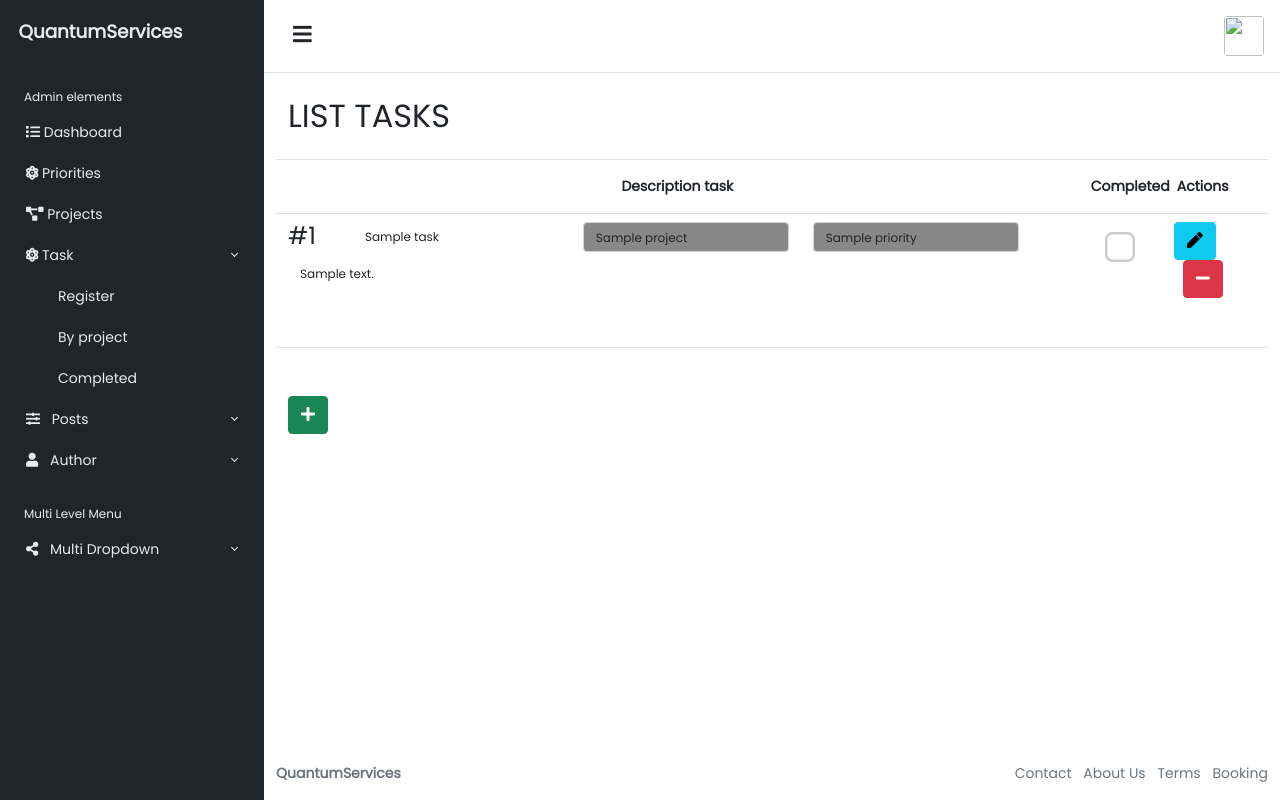
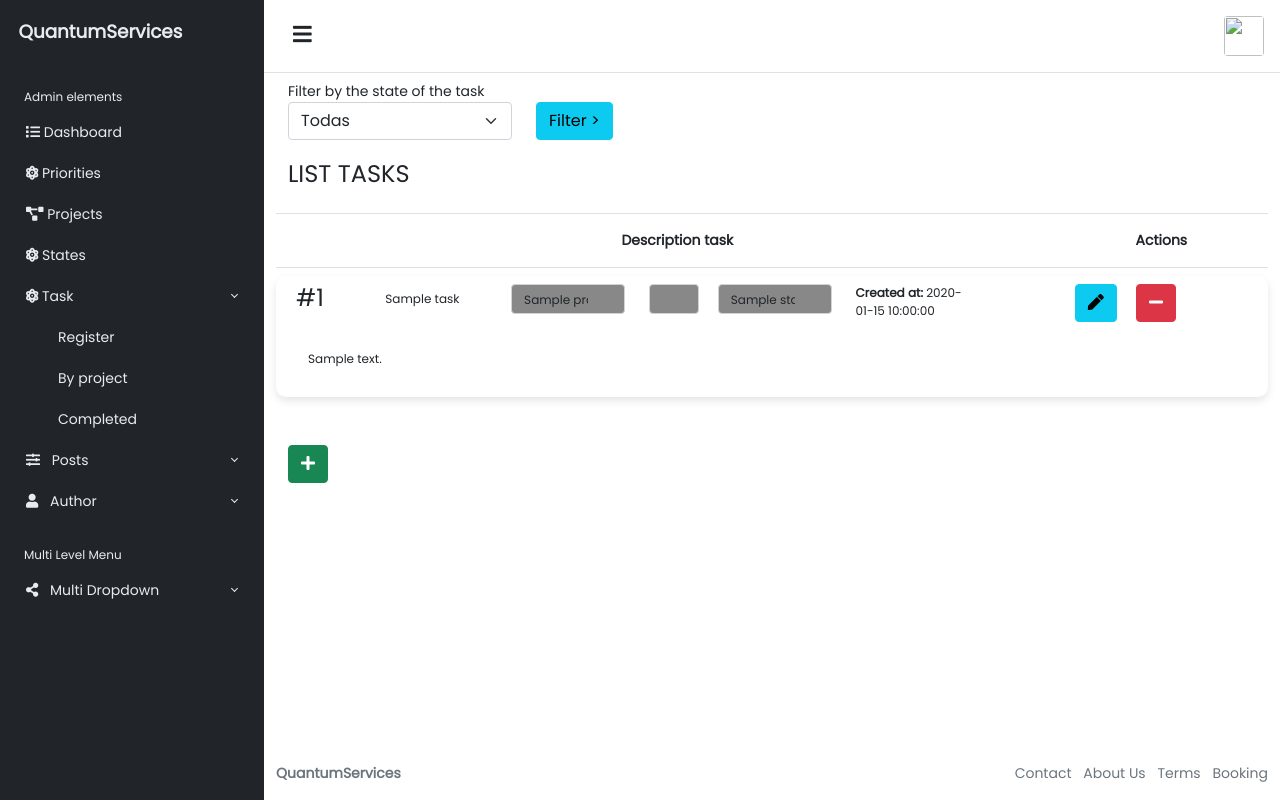
Before and after one commit to Santiago-Otero-Figueredo/todo-projects, a FastAPI app: template templates/tasks/register.html in a window 1280 px wide. Run offline with FastAPI, Linux system fonts and the light colour scheme; the template is opened without the code that fills it: most values are stand-ins (such as "Sample title", 1, 10 or a date in 2020); parts of the project's set-up code (start-up, migrations or seed data) failed here and were passed over; some libraries are stand-ins or nearby versions.

Commit message:
Changes in state of task and filter by state of task

```diff
--- a/apps/projects/schemas/tasks.py
+++ b/apps/projects/schemas/tasks.py
@@ -11,4 +11,4 @@
 
 
 class CompleteTaskRequest(BaseModel):
-    is_complete: bool
+    state: int
--- a/main.py
+++ b/main.py
@@ -15,6 +15,8 @@
 from apps.projects.routers.priorities import router as priority_router
 from apps.projects.routers.projects import router as project_router
 from apps.projects.routers.tasks import router as task_router
+from apps.projects.routers.states import router as state_router
+
 
 
 
@@ -37,6 +39,8 @@
 app.include_router(priority_router)
 app.include_router(project_router)
 app.include_router(task_router)
+app.include_router(state_router)
+
 
 
 
--- a/static/js/custom/forms/register.js
+++ b/static/js/custom/forms/register.js
@@ -72,33 +72,3 @@
         });
     });
 });
-
-
-document.querySelectorAll('.complete-task').forEach(function(button) {
-    button.addEventListener('click', function() {
-        var completeAction = button.getAttribute('data-action');
-
-        // Enviar la solicitud para eliminar la tarea
-        fetch(completeAction, {
-            method: 'POST', // o 'POST' según tu ruta y método
-            headers: {
-                'Content-Type': 'application/json', // Especificar el tipo de contenido como JSON
-            },
-            body: JSON.stringify({
-                'is_complete': button.checked
-            }),
-        })
-        .then(response => {
-        if (response.ok) {
-            // Puedes realizar alguna acción adicional si la eliminación fue exitosa
-            console.log('Tarea completada exitosamente');
-        } else {
-            console.error('Error al intentar completar la tarea');
-        }
-        })
-        .catch(error => console.error('Error en la solicitud:', error))
-        .finally(() => {
-            console.error('Finally');
-        });
-    });
-});
--- a/templates/base/base.html
+++ b/templates/base/base.html
@@ -149,6 +149,25 @@
                 }
             }
 
+            .description-text{
+                height: 10px;
+                border-radius: 10px;
+            }
+
+            .list-container-task{
+                background-color: #fff; /* Color de fondo de la tarjeta */
+                border-radius: 10px; /* Bordes redondeados */
+                overflow: hidden; /* Evitar que el sombreado se extienda más allá de la tarjeta */
+
+                /* Sombreado */
+                box-shadow: 0 4px 8px rgba(0, 0, 0, 0.1); /* Sombra suave */
+                transition: transform 0.3s ease; /* Transición al pasar el cursor */
+            }
+
+            .list-container-task:hover {
+                transform: translateY(-5px); /* Efecto de elevación al pasar el cursor */
+            }
+
             .list-container-task, .list-container-task textarea, .list-container-task input{
                 font-size: 12px;
             }
--- a/templates/base/components/forms/select.html
+++ b/templates/base/components/forms/select.html
@@ -1,6 +1,15 @@
 <div class="{{ div_class }}">
-    <select class="form-select" name='{{name}}' {%if id %} id='{{id}}' {% endif %} {%if required %} required {% endif %} {%if color_inner %} style="background: {{color_inner}};"  {% endif %}>
-        <option value="" disabled {%if not default_value %} selected {% endif %} style="background-color: #eee;">{{placeholder}}</option>
+    <select class="form-select {{select_class}}"
+        name='{{name}}'
+        {%if id %} id='{{id}}' {% endif %}
+        {%if required %} required {% endif %}
+        {%if color_inner %} style="background: {{color_inner}};"  {% endif %}
+        {%if data_action %} data-action={{data_action}} {% endif %}
+        >
+        <option value=""
+            {%if not optional %} disabled {% endif %}
+            {%if not default_value %} selected {% endif %}
+            style="background-color: #eee;">{{placeholder}}</option>
         {% for option in options %}
             <option
                 value="{{ option.id }}"
--- a/templates/base/components/forms/textarea.html
+++ b/templates/base/components/forms/textarea.html
@@ -5,7 +5,7 @@
         name="{{name}}"
         id="{{id}}"
         rows="{{rows}}"
-        {%if not resize %} style="resize: none;"{% endif %}
+        style="{%if not resize %}resize: none;{% endif %} overflow: hidden;"
         {%if required %} required {% endif %}
     >{{ default_value }}</textarea>
 </div>
--- /dev/null
+++ b/templates/base/menu/states.html
@@ -0,0 +1,8 @@
+{% set list_states_url = url_for('list-states') %}
+
+<li class="sidebar-item">
+    <a href="{{ list_states_url }}" class="sidebar-link {% if list_states_url == request.url %} active-menu {% endif %}">
+        <i class="fas fa-atom"></i>
+        States
+    </a>
+</li>
--- a/templates/base/sidebar.html
+++ b/templates/base/sidebar.html
@@ -16,6 +16,7 @@
             </li>
             {% include 'base/menu/priorities.html' %}
             {% include 'base/menu/projects.html' %}
+            {% include 'base/menu/states.html' %}
             {% include 'base/menu/tasks.html' %}
 
             <li class="sidebar-item">
--- a/templates/priorities/register.html
+++ b/templates/priorities/register.html
@@ -10,7 +10,7 @@
     <div class="px-2">
         {% if priorities %}
             <div class="mt-3">
-                <h3 class="text-uppercase fs-2 mb-4">List priorities</h3>
+                <h3 class="text-uppercase fs-4 mb-4">List priorities</h3>
                 <div class="border-bottom border-top row pt-3">
                     <div class="row col-10">
                         <div class="mb-3 col-3">
@@ -59,7 +59,7 @@
 
         <div class="mt-5">
             <div id="add-container" class="d-none mb-3">
-                <h4 class="text-uppercase fs-3 mb-4">Add new priority</h4>
+                <h4 class="text-uppercase fs-4 mb-4">Add new priority</h4>
                 <form action="{{ url_for('register-priority') }}" method="POST" class="for border-top" id="register">
                     <div class="border-bottom row pt-3">
                         <div class="row col-10">
--- a/templates/tasks/register.html
+++ b/templates/tasks/register.html
@@ -8,54 +8,68 @@
 
 {% block content %}
     <div class="px-2">
+        <form action="{{ url_for('list-tasks') }}" method="GET" id="filter" class="row">
+            <label for="filter_state">Filter by the state of the task</label>
+            {% with id='filter_state', div_class='mb-1 col-3', color_inner=color_filter, default_value=state_id, options=states, placeholder='Todas', optional=True, name='filter_state' %}
+                {% include 'base/components/forms/select.html' %}
+            {% endwith %}
+            <div class="col-2 text-left">
+                <button type="submit" class="btn btn-info me-3">Filter ></button>
+            </div>
+        </form>
         {% if tasks %}
             <div class="mt-3">
-                <h3 class="text-uppercase fs-2 mb-4">List tasks</h3>
+                <h3 class="text-uppercase fs-4 mb-4">List tasks</h3>
                 <div class="border-bottom border-top row py-3 text-center">
                     <div class="row col-10">
                         <strong>Description task</strong>
                     </div>
-                    <div class="col-1">
-                        <strong>Completed</strong>
-                    </div>
-                    <div class="col-1">
+                    <div class="col-2">
                         <strong>Actions</strong>
                     </div>
                 </div>
                 {% for task in tasks %}
                     <form action="{{ url_for('update-task', task_id=task.id) }}" method="POST" class="for" id="update-{{ task.id }}">
-                        <div class="border-bottom row pt-2 list-container-task">
-                            <div class="row  col-10">
+                        <div class="row p-2 list-container-task mt-2 m-b1">
+                            <div class="row  col-12">
                                 <div class="row">
                                     <div class="col-1">
-                                        <h4 class="col-1">#{{task.id}}</h4>
+                                        <h4 class="col-1">#{{ loop.index }}</h4>
                                     </div>
                                     <div class="row col-11">
-                                        {% with div_class='mb-1 col', type='text', default_value=task.name, placeholder='Name', name='name', required=True %}
+                                        {% with div_class='mb-1 col-2', type='text', default_value=task.name, placeholder='Name', name='name', required=True %}
                                             {% include 'base/components/forms/input.html' %}
                                         {% endwith %}
-                                        {% with div_class='mb-1 col', options=projects, default_value=task.project_id, placeholder='Select a project', name='project', required=True %}
+                                        {% with div_class='mb-1 col-2', options=projects, default_value=task.project_id, placeholder='Select a project', name='project', required=True %}
                                             {% include 'base/components/forms/select.html' %}
                                         {% endwith %}
-                                        {% with div_class='mb-1 col', color_inner=task.priority.color, options=priorities, default_value=task.priority_id, placeholder='Select a priority', name='priority', required=True %}
+                                        {% with div_class='mb-1 col-1', color_inner=task.priority.color, options=priorities, default_value=task.priority_id, placeholder='Select a priority', name='priority', required=True %}
                                             {% include 'base/components/forms/select.html' %}
                                         {% endwith %}
+                                        {% set data_action_url = url_for('complete-task', task_id=task.id) %}
+                                        {% with div_class='mb-1 col-2', select_class='complete-task', color_inner=task.state.color, options=states, default_value=task.state_id, placeholder='Select a state', name='state', data_action=data_action_url, required=True %}
+                                            {% include 'base/components/forms/select.html' %}
+                                        {% endwith %}
+                                        <div class="col-2 text-start">
+                                            <p><strong>Created at: </strong>{{ task.created_at_formatted }}</p>
+                                        </div>
+                                        <div class="col-3 text-end">
+                                            <button type="submit" class="btn btn-info update me-3"><i class="fas fa-pen"></i></button>
+                                            <button type="button" class="btn btn-danger delete" data-form-id="update-{{ task.id }}" data-action="{{ url_for('delete-task', task_id=task.id) }}"><i class="fas fa-minus"></i></button>
+                                        </div>
                                     </div>
                                 </div>
-                                <div class="row">
-                                    {% with div_class='mb-1 col', input_class='no-input-borders', rows='4', resize=false, type='text', default_value=task.description, placeholder='Description', name='description'%}
+                                <div class="row mt-2">
+                                    {% with div_class='mb-1 col', input_class='description-text  no-input-borders', resize=false, type='text', default_value=task.description, placeholder='Description', name='description'%}
                                         {% include 'base/components/forms/textarea.html' %}
                                     {% endwith %}
                                 </div>
                             </div>
-                            <div class="col-1 text-center pt-3">
-                                <input type="checkbox" name="completed" class="custom-checkbox form-check-input complete-task" data-form-id="update-{{ task.id }}" data-action="{{ url_for('complete-task', task_id=task.id) }}" {% if task.is_complete %} checked {% endif %}>
-                            </div>
-                            <div class="col-1 text-center">
-                                <button type="submit" class="btn btn-info update me-3"><i class="fas fa-pen"></i></button>
-                                <button type="button" class="btn btn-danger delete" data-form-id="update-{{ task.id }}" data-action="{{ url_for('delete-task', task_id=task.id) }}"><i class="fas fa-minus"></i></button>
-                            </div>
+
+
                         </div>
+
+
                     </form>
                 {% endfor %}
             </div>
@@ -63,7 +77,7 @@
 
         <div class="mt-5">
             <div id="add-container" class="d-none mb-3">
-                <h4 class="text-uppercase fs-3 mb-4">Add new task</h4>
+                <h4 class="text-uppercase fs-4 mb-4">Add new task</h4>
                 <form action="{{ url_for('register-task') }}" method="POST" class="for border-top" id="register">
                     <div class="border-bottom row pt-3">
                         <div class="row col-10">
@@ -103,4 +117,60 @@
 {% block javascript %}
     {{ super() }}
     <script src="{{ url_for('static', path='/js/custom/forms/register.js') }}"></script>
+
+    <script>
+        const textareas = document.querySelectorAll('.description-text');
+
+        textareas.forEach(function(textarea) {
+            textarea.addEventListener('input', function () {
+                // Reinicia la altura a cero para obtener la altura correcta al ajustar
+                this.style.height = '0';
+                // Ajustar la altura del textarea a la altura del contenido
+                this.style.height = (this.scrollHeight) + 'px';
+
+                console.log((this.scrollHeight) + 'px')
+            });
+
+            // Ajusta la altura inicial al cargar la página
+            textarea.style.height = (textarea.scrollHeight)*1.30 + 'px';
+        });
+
+
+        document.querySelectorAll('.complete-task').forEach(function(select) {
+            select.addEventListener('change', function() {
+                var completeAction = select.getAttribute('data-action');
+                var selectedOption = select.options[select.selectedIndex];
+                console.log(completeAction)
+                console.log(selectedOption.value)
+
+
+                // Enviar la solicitud para eliminar la tarea
+                fetch(completeAction, {
+                    method: 'POST', // o 'POST' según tu ruta y método
+                    headers: {
+                        'Content-Type': 'application/json', // Especificar el tipo de contenido como JSON
+                    },
+                    body: JSON.stringify({
+                        'state': selectedOption.value
+                    }),
+                })
+                .then(response => {
+                if (response.ok) {
+                    // Puedes realizar alguna acción adicional si la eliminación fue exitosa
+                    console.log('Tarea completada exitosamente');
+
+                } else {
+                    console.error('Error al intentar completar la tarea');
+                    console.log(response)
+
+                }
+                })
+                .catch(error => console.error('Error en la solicitud:', error))
+                .finally(() => {
+                    console.error('Finally');
+                });
+            });
+        });
+
+    </script>
 {% endblock %}
```
Also changed, not shown: apps/base.py (+17 -0 lines), apps/projects/models.py (+50 -3 lines), apps/projects/routers/states.py (added, +80 -0 lines), apps/projects/routers/tasks.py (+17 -7 lines), apps/projects/schemas/states.py (added, +7 -0 lines), templates/states/register.html (renamed from templates/projects/register.html, +25 -16 lines). Lines whose indentation alone changed are shown as unchanged.
